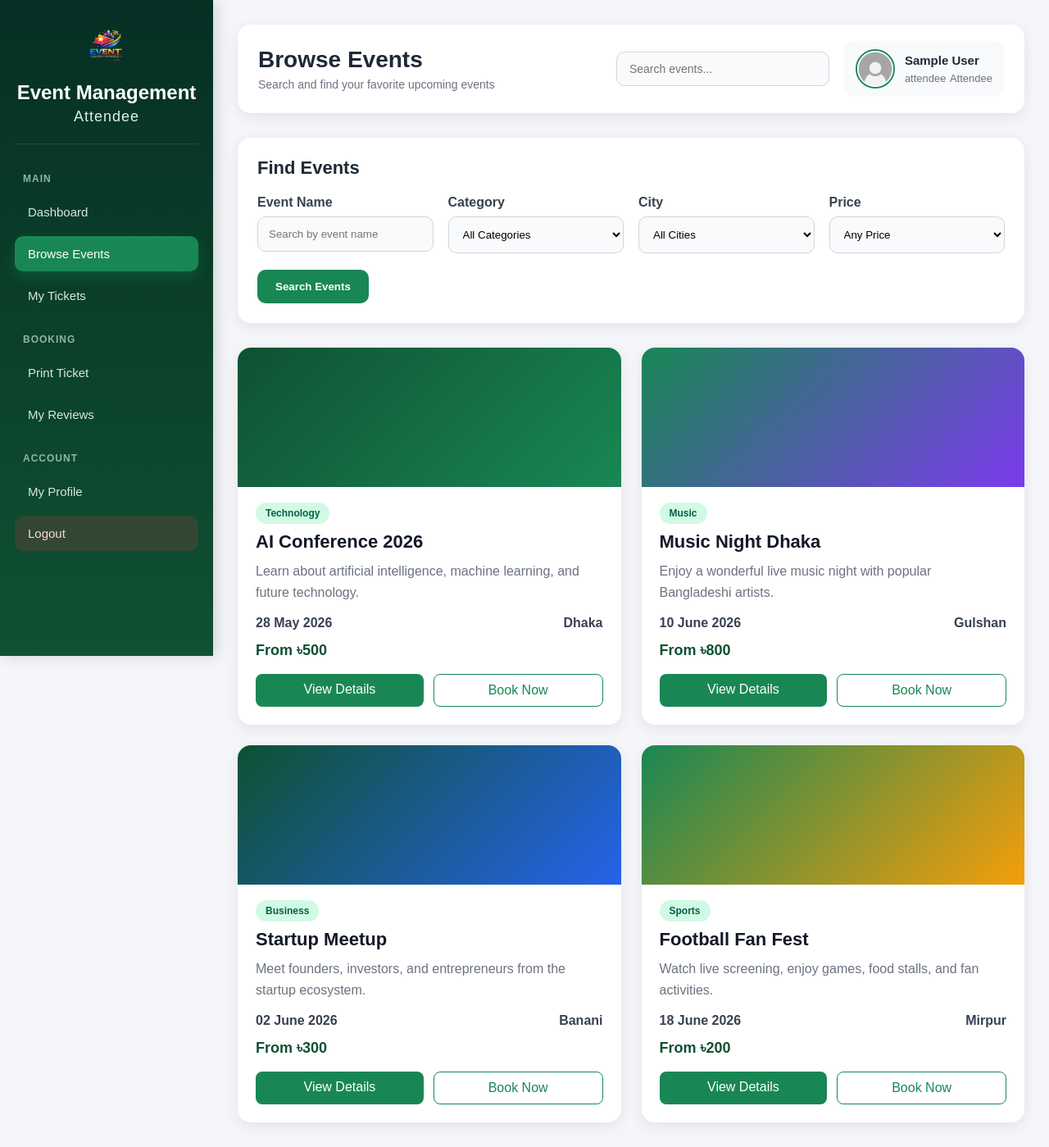
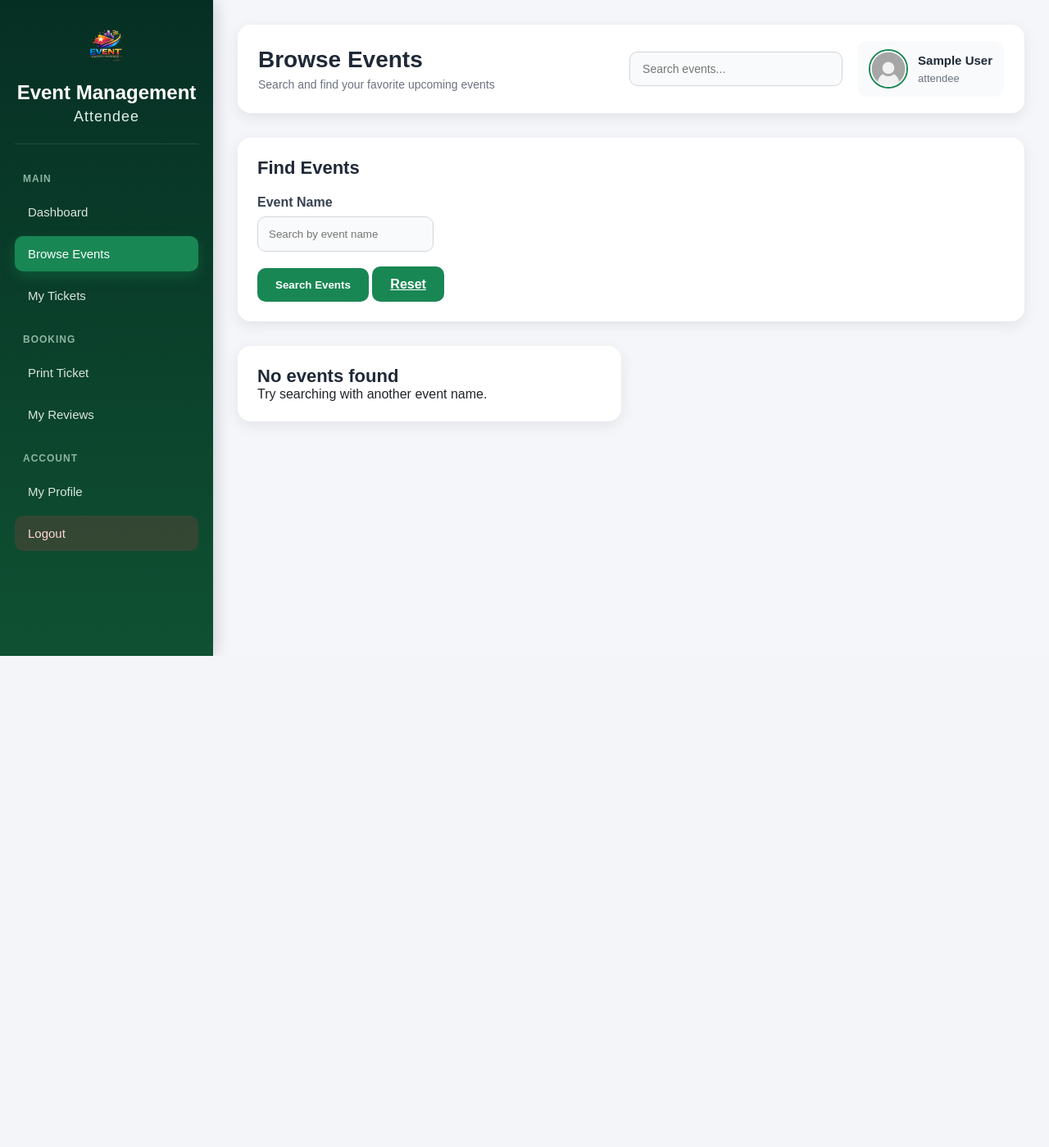
Before and after one commit to labib999/WebtechProject, a PHP site: page /views/attendee/events.php in a window 1280 px wide. Shown: the whole page at 82% size. After the commit the page ends 800 px from the top, so only its background shows below. Run offline with PHP 8.4, Linux system fonts and the light colour scheme; the visitor is signed in with stand-in values (Sample User, id 1); tables that the repository leaves empty hold one stand-in row (values such as "Sample post").

Commit message:
Eevent features...

```diff
--- a/views/attendee/events.php
+++ b/views/attendee/events.php
@@ -1,182 +1,112 @@
-<?php include("session_check.php"); ?>
+<?php
+include("session_check.php");
+include("../../config/db.php");
 
+$search = "";
+
+if (isset($_GET["search"])) {
+    $search = trim($_GET["search"]);
+}
+
+if ($search != "") {
+    $sql = "select events.id, events.title, events.description, events.venue_name_override, events.event_datetime, categories.name as category_name,
+            (select min(price) from ticket_tiers where ticket_tiers.event_id = events.id) as min_price
+            from events
+            left join categories on events.category_id = categories.id
+            where events.status = 'published' and events.title like ?
+            order by events.event_datetime asc";
+
+    $stmt = $conn->prepare($sql);
+    $searchText = "%" . $search . "%";
+    $stmt->bind_param("s", $searchText);
+    $stmt->execute();
+    $result = $stmt->get_result();
+} else {
+    $sql = "select events.id, events.title, events.description, events.venue_name_override, events.event_datetime, categories.name as category_name,
+            (select min(price) from ticket_tiers where ticket_tiers.event_id = events.id) as min_price
+            from events
+            left join categories on events.category_id = categories.id
+            where events.status = 'published'
+            order by events.event_datetime asc";
+
+    $result = $conn->query($sql);
+}
+?>
 <!DOCTYPE html>
 <html>
-
 <head>
     <title>Browse Events</title>
     <link rel="stylesheet" href="../../public/css/attendee.css">
 </head>
-
 <body>
-
 <?php include("sidebar.php"); ?>
-
 <div class="main-content">
-
     <!-- Topbar -->
     <div class="topbar">
-
         <div class="topbar-left">
             <h2>Browse Events</h2>
             <p>Search and find your favorite upcoming events</p>
         </div>
-
         <div class="topbar-right">
             <div class="search-box">
                 <input type="text" placeholder="Search events...">
             </div>
-
             <div class="user-profile">
                 <img src="../../public/uploads/user.png" alt="User">
-
                 <div>
                     <h4><?php echo $_SESSION["name"]; ?></h4>
                     <span><?php echo $_SESSION["role"]; ?></span>
-                        <span>Attendee</span>
                 </div>
             </div>
         </div>
     </div>
 
-        <!-- Search and Filter Section -->
+    <!-- Search -->
     <div class="content-card filter-card">
         <h2>Find Events</h2>
+        <form method="get" action="events.php">
             <div class="filter-row">
                 <div class="filter-group">
                     <label>Event Name</label>
-                    <input type="text" placeholder="Search by event name">
+                    <input type="text" name="search" value="<?php echo $search; ?>" placeholder="Search by event name">
+                </div>
+            </div>
+            <button type="submit" class="search-event-btn">Search Events</button>
+            <a href="events.php" class="search-event-btn">Reset</a>
+        </form>
     </div>
 
-                <div class="filter-group">
-                    <label>Category</label>
-                    <select>
-                        <option>All Categories</option>
-                        <option>Technology</option>
-                        <option>Music</option>
-                        <option>Business</option>
-                        <option>Sports</option>
-                    </select>
-                </div>
-
-                <div class="filter-group">
-                    <label>City</label>
-                    <select>
-                        <option>All Cities</option>
-                        <option>Dhaka</option>
-                        <option>Chattogram</option>
-                        <option>Sylhet</option>
-                        <option>Rajshahi</option>
-                    </select>
-                </div>
-
-                <div class="filter-group">
-                    <label>Price</label>
-                    <select>
-                        <option>Any Price</option>
-                        <option>Free</option>
-                        <option>৳1 - ৳500</option>
-                        <option>৳501 - ৳1500</option>
-                        <option>৳1500+</option>
-                    </select>
-                </div>
-            </div>
-
-            <button class="search-event-btn"> Search Events</button>
-
-        </div>
-
-        <!-- Events Grid -->
+    <!-- Events -->
     <div class="events-page-grid">
-
-            <!-- Event 1 -->
+        <?php if ($result->num_rows > 0) { ?>
+            <?php while ($event = $result->fetch_assoc()) { ?>
                 <div class="event-list-card">
                     <div class="event-card-image"></div>
                     <div class="event-card-body">
-                    <span class="event-tag">Technology</span>
-                    <h3>AI Conference 2026</h3>
-                    <p>Learn about artificial intelligence, machine learning, and future technology.</p>
-
+                        <span class="event-tag"><?php echo $event["category_name"]; ?></span>
+                        <h3><?php echo $event["title"]; ?></h3>
+                        <p><?php echo $event["description"]; ?></p>
                         <div class="event-meta">
-                        <span>28 May 2026</span>
-                        <span>Dhaka</span>
+                            <span><?php echo date("d M Y", strtotime($event["event_datetime"])); ?></span>
+                            <span><?php echo $event["venue_name_override"]; ?></span>
                         </div>
-
-                    <div class="event-price">From ৳500</div>
+                        <div class="event-price">
+                            From ৳<?php echo $event["min_price"]; ?>
+                        </div>
                         <div class="event-actions">
-                        <a href="event-details.php" class="event-btn">View Details</a>
-                        <a href="checkout.php" class="event-btn outline">Book Now</a>
+                            <a href="event-details.php?id=<?php echo $event["id"]; ?>" class="event-btn">View Details</a>
+                            <a href="checkout.php?id=<?php echo $event["id"]; ?>" class="event-btn outline">Book Now</a>
                         </div>
                     </div>
                 </div>
-
-            <!-- Event 2 -->
-            <div class="event-list-card">
-                <div class="event-card-image music-bg"></div>
-                <div class="event-card-body">
-                    <span class="event-tag">Music</span>
-                    <h3>Music Night Dhaka</h3>
-                    <p>Enjoy a wonderful live music night with popular Bangladeshi artists.</p>
-
-                    <div class="event-meta">
-                        <span>10 June 2026</span>
-                        <span>Gulshan</span>
+            <?php } ?>
+        <?php } else { ?>
+            <div class="content-card">
+                <h2>No events found</h2>
+                <p>Try searching with another event name.</p>
             </div>
-
-                    <div class="event-price"> From ৳800</div>
-
-                    <div class="event-actions">
-                        <a href="event-details.php" class="event-btn">View Details</a>
-                        <a href="checkout.php" class="event-btn outline">Book Now</a>
+        <?php } ?>
     </div>
 </div>
-            </div>
-
-            <!-- Event 3 -->
-            <div class="event-list-card">
-                <div class="event-card-image business-bg"></div>
-                <div class="event-card-body">
-                    <span class="event-tag">Business</span>
-                    <h3>Startup Meetup</h3>
-                    <p>Meet founders, investors, and entrepreneurs from the startup ecosystem. </p>
-
-                    <div class="event-meta">
-                        <span>02 June 2026</span>
-                        <span>Banani</span>
-                    </div>
-
-                    <div class="event-price">From ৳300</div>
-                    <div class="event-actions">
-                        <a href="event-details.php" class="event-btn">View Details</a>
-                        <a href="checkout.php" class="event-btn outline">Book Now</a>
-                    </div>
-                </div>
-            </div>
-
-            <!-- Event 4 -->
-            <div class="event-list-card">
-                <div class="event-card-image sports-bg"></div>
-                <div class="event-card-body">
-                    <span class="event-tag">Sports</span>
-                    <h3>Football Fan Fest</h3>
-                    <p>Watch live screening, enjoy games, food stalls, and fan activities.</p>
-
-                    <div class="event-meta">
-                        <span>18 June 2026</span>
-                        <span>Mirpur</span>
-                    </div>
-
-                    <div class="event-price">From ৳200</div>
-
-                    <div class="event-actions">
-                        <a href="event-details.php" class="event-btn">View Details</a>
-                        <a href="checkout.php" class="event-btn outline">Book Now</a>
-                    </div>
-                </div>
-            </div>
-        </div>
-    </div>
-
 </body>
-
 </html>
```
Lines whose indentation alone changed are shown as unchanged.
